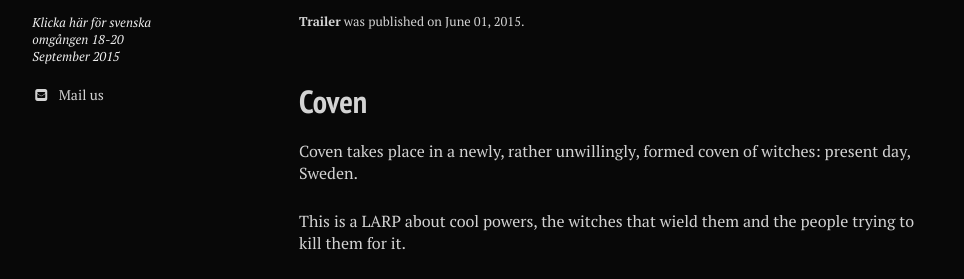
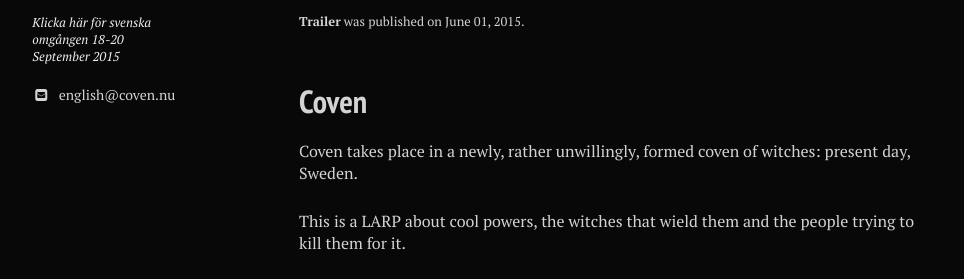
Before and after one commit to stanislavb/en.coven.nu, a Jekyll site: the page built from index.md, in a window 1280 px wide. Shown: the part 909-1188 px from the top of the page, without its empty margins (21-985 px from the left). Built offline with Jekyll 4.4.1, drawn with Linux system fonts in a browser that asks for light colours; nearby versions of some CDN libraries.

Commit message:
Mail and https vimeo

```diff
--- a/_includes/_sidebar.html
+++ b/_includes/_sidebar.html
@@ -12,7 +12,7 @@
 <p>{{ event.description }}</p>
 {% include _mail_subscribe.html %}
 {% include _link_to_swedish.html %}
-{% if event.email %}<a href="mailto:{{ event.email }}" class="event-social" target="_blank"><i class="fa fa-fw fa-envelope-square"></i> Mail us</a>{% endif %}
+{% if event.email %}<a href="mailto:{{ event.email }}" class="event-social" target="_blank"><i class="fa fa-fw fa-envelope-square"></i> {{ event.email }}</a>{% endif %}
 {% if event.twitter %}<a href="http://twitter.com/{{ event.twitter }}" class="event-social" target="_blank"><i class="fa fa-fw fa-twitter-square"></i> Twitter</a>{% endif %}
 {% if event.facebook %}<a href="http://facebook.com/groups/{{ event.facebook }}" class="event-social" target="_blank"><i class="fa fa-fw fa-facebook-square"></i> Facebook</a>{% endif %}
 {% if event.google.plus %}<a href="http://plus.google.com/+{{ event.google.plus }}" class="event-social" target="_blank"><i class="fa fa-fw fa-google-plus-square"></i> Google+</a>{% endif %}
--- a/_plugins/vimeo.rb
+++ b/_plugins/vimeo.rb
@@ -12,7 +12,7 @@ module Jekyll
     end
 
     def render(context)
-      %(<iframe width="#{@@width}" height="#{@@height}" src="http://player.vimeo.com/video/#{@id}" frameborder="0" webkitAllowFullScreen mozallowfullscreen allowFullScreen></iframe>)
+      %(<iframe width="#{@@width}" height="#{@@height}" src="https://player.vimeo.com/video/#{@id}" frameborder="0" webkitAllowFullScreen mozallowfullscreen allowFullScreen></iframe>)
     end
   end
 end
```
